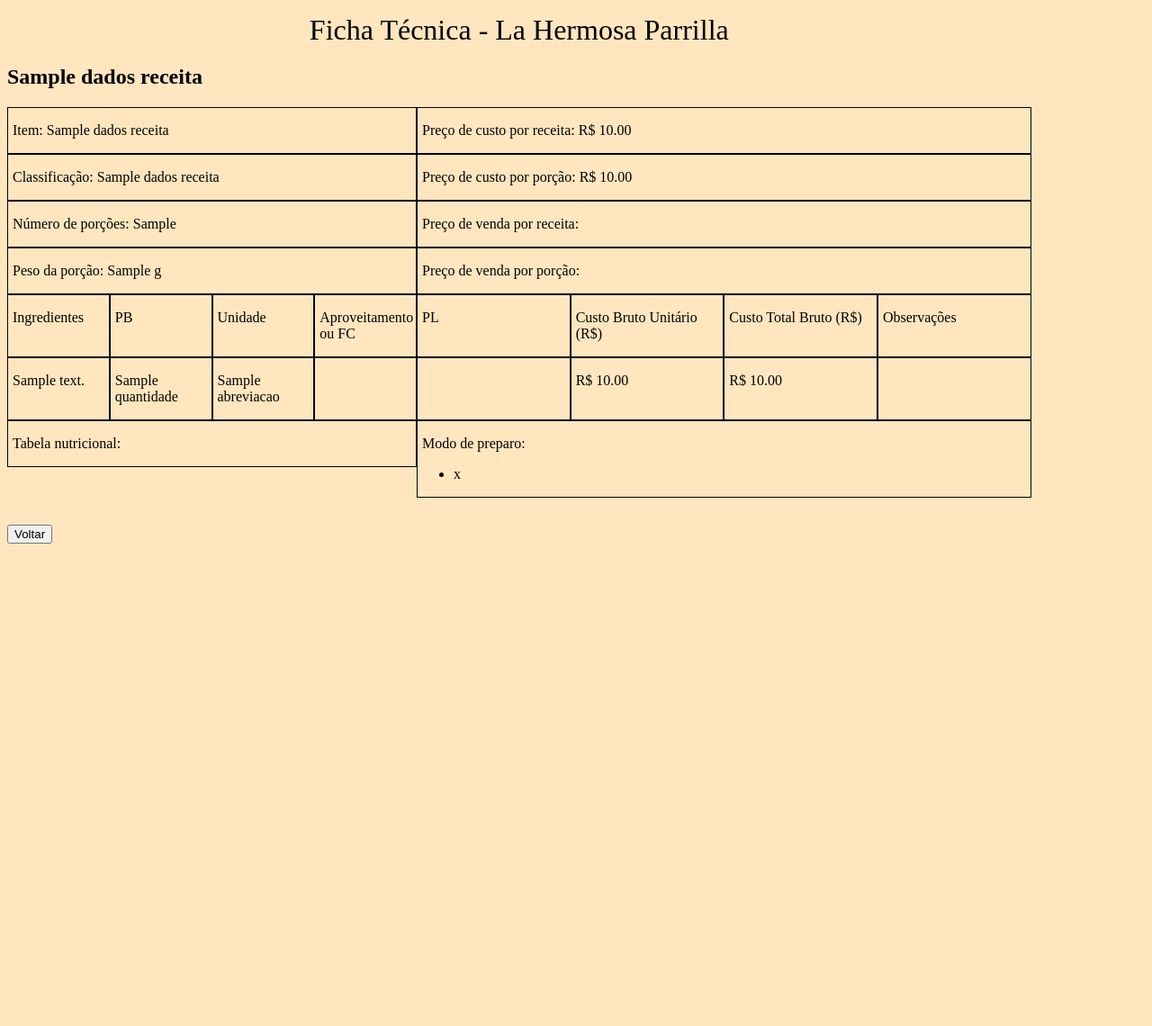
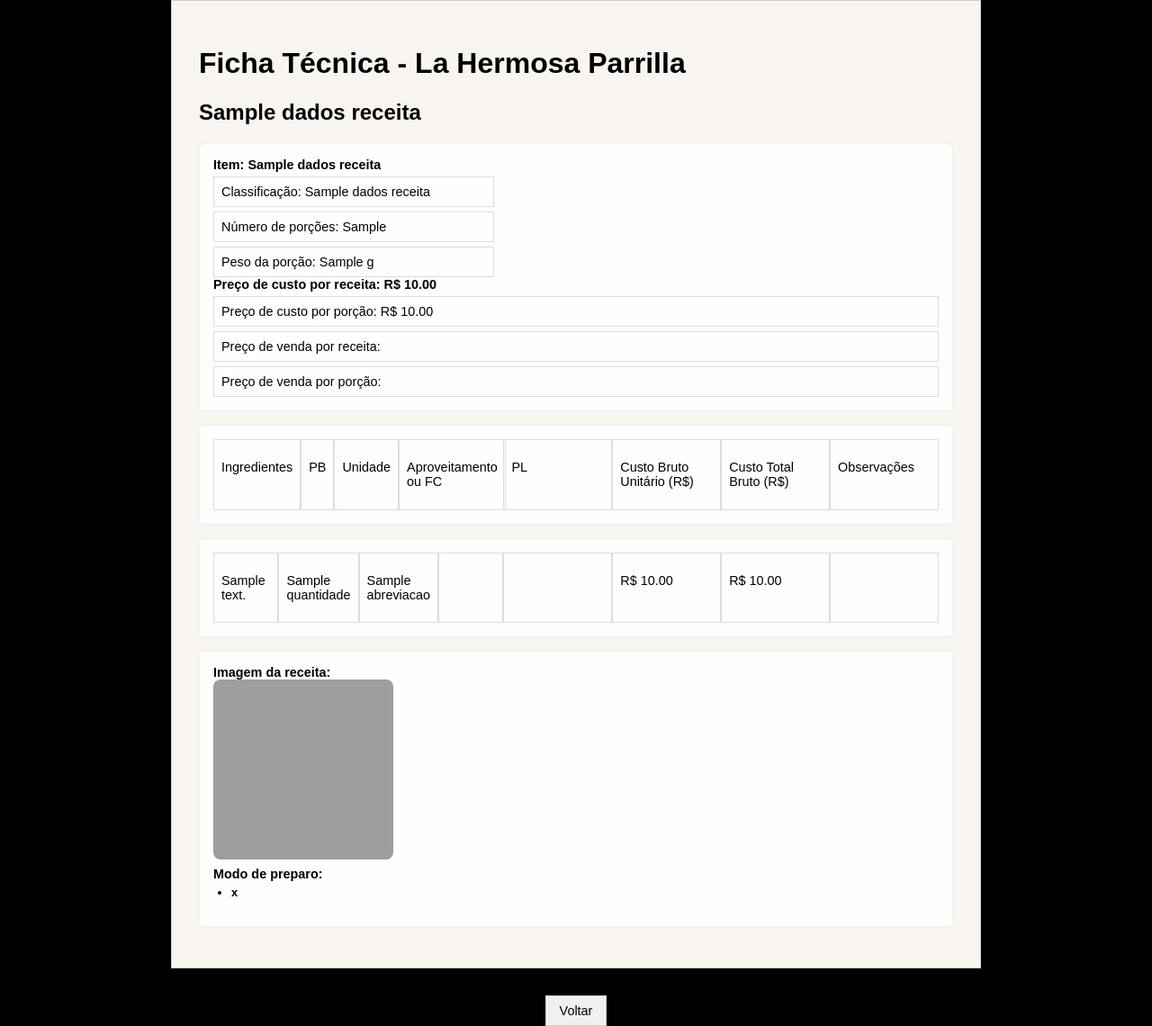
Before and after one commit to gab1pimenta/Projeto-Intregrado-I, a Django app: template usuarios/templates/ficha.html in a window 1280 px wide. Shown: the whole page at 90% size. Before the commit the page ends 604 px from the top, so only its background shows below. Run offline with Django 5.2, Linux system fonts and the light colour scheme; the template is opened without the code that fills it: most values are stand-ins (such as "Sample title", 1, 10 or a date in 2020); grey boxes are pictures that could not be loaded.

Commit message:
Testando nova funcionalidade sem impactar a main

```diff
--- a/usuarios/static/usuarios/CSS/style.css
+++ b/usuarios/static/usuarios/CSS/style.css
@@ -1,130 +1,254 @@
 body {
-    background-color: #ffe6bf;
-    h1 {
-        text-align: center;
-        margin: 15px;
-        font-weight: 500;
-    }
-    p {
-        margin-left: 5px;
-    }
+    background-color: #000;
+    margin: 0;
+    font-family: sans-serif;
+    overflow-y: auto;
+    display: flex;
+    flex-direction: column;
+    align-items: center;
 }
 
-.container{
-    width: 90%;
+h1.titulo-fixo {
+    background-color: #f8f5f0;
+    color: #333;
+    text-align: center;
+    padding: 20px;
+    margin: 0;
+    position: fixed;
+    top: 0;
+    left: 0;
+    width: 100%;
+    z-index: 100;
+    box-shadow: 0px 2px 5px rgba(0, 0, 0, 0.1);
+}
+
+.conteudo-pagina {
+    display: flex;
+    justify-content: center;
+    align-items: flex-start;
+    min-height: calc(100vh - 60px);
+    padding-top: 60px;
+    width: 100%;
+    box-sizing: border-box;
+}
+
+.container {
+    background-color: #f8f5f0;
+    width: 80%;
+    max-width: 900px;
+    padding: 30px;
+    border: 1px solid #ccc;
+    box-shadow: 5px 5px 15px rgba(0, 0, 0, 0.3);
+    box-sizing: border-box;
+    margin-bottom: 20px;
+}
+
+
+.container > div {
+    background-color: #fefefe;
+    margin-bottom: 15px;
+    padding: 15px;
+    border-radius: 5px;
+    border: 1px solid #eee;
+    box-sizing: border-box;
+}
+
+
+.container > div#receitaEscolhida {
+    background-color: transparent;
+    padding: 0;
+    border: none;
+    border-radius: 0;
 }
 
 .linha {
     width: 100%;
-    margin: 0 auto;
     display: flex;
-    flex-flow: row nowrap;
+    flex-flow: row wrap;
+    align-items: stretch;
+    margin-bottom: 10px;
+    box-sizing: border-box;
 }
 
-.item{
-    border: 1px black solid;
+.item {
+    border: 1px solid #ddd;
+    padding: 8px;
+    margin-bottom: 5px;
+    box-sizing: border-box;
+    font-size: 0.9em;
+}
+
+.item p {
+    margin: 0;
 }
 
 .principal {
     width: 40%;
-}
-
-.seletor{
-    width: 30%;
-    margin: 0 auto;
-    height: 300px;
-}
-
-.formulario{
-    margin: 0 auto;
-    padding: 15px;
-    height: 125px;
-    width: 30%;
-    border: 1px black solid;
-}
-
-.formularioLogin{
-    margin: 0 auto;
-    padding: 15px;
-    height: 200px;
-    width: 30%;
-    border: 1px black solid;
-}
-
-.receitas{
-    width: 100%;
-    margin: 0 auto;
-}
-
-.botao{
-    margin-top: 30px;
-    float: right;
-}
-
-.botaoVoltar{
-    margin-top: 30px;
-    float: left;
+    padding-right: 10px;
+    box-sizing: border-box;
 }
 
 .detalhes {
-    width: 60%;
-
-}
-
-.senhaErrada{
-    font-weight: bold;
-    color: red;
-    font-size: 12px;
-    display: none;
+    width: 100%;
+    box-sizing: border-box;
 }
 
 .principal-ing {
     display: flex;
     flex-flow: row nowrap;
     width: 40%;
+    box-sizing: border-box;
 }
 
 .detalhes-ing {
     display: flex;
     flex-flow: row nowrap;
     width: 60%;
+    box-sizing: border-box;
+}
+
+.l2_1, .l2_2, .l2_3, .l2_4 {
+    width: 100%;
+    border: 1px solid #ddd;
+    padding: 8px;
+    box-sizing: border-box;
+    font-size: 0.9em;
+}
+
+.l2_5, .l2_6, .l2_7, .l2_8 {
+    width: 100%;
+    border: 1px solid #ddd;
+    padding: 8px;
+    box-sizing: border-box;
+    font-size: 0.9em;
+}
+
+
+.principal-ing > div {
+    width: 50%;
+}
+
+.detalhes-ing > div {
+    width: 50%;
 
 }
 
-.l2_1 {
-    width: 100%;
-    border: 1px black solid;
+.principal .item:last-child,
+.detalhes .item:last-child,
+.principal-ing > div:last-child,
+.detalhes-ing > div:last-child {
+    margin-bottom: 0;
+
 }
 
-.l2_2 {
-    width: 100%;
-    border: 1px black solid;
+
+.principal .item:nth-child(1),
+.detalhes .item:nth-child(1) {
+    border: none;
+    padding: 0;
+    margin-bottom: 5px;
+    font-weight: bold;
 }
 
-.l2_3 {
-    width: 100%;
-    border: 1px black solid;
+.detalhes .item ul {
+    padding-left: 20px;
+    margin-top: 5px;
 }
 
-.l2_4 {
-    width: 100%;
-    border: 1px black solid;
+.detalhes .item li {
+    font-size: 0.9em;
+    margin-bottom: 5px;
 }
 
-.l2_5 {
-    width: 100%;
-    border: 1px black solid;
+.botaoVoltar {
+    background-color: #f0f0f0;
+    border: 1px solid #ccc;
+    padding: 8px 15px;
+    cursor: pointer;
+    font-size: 0.9em;
+    margin-top: 10px;
 }
 
-.l2_6 {
-    width: 100%;
-    border: 1px black solid;
+.botaoVoltar:hover {
+    background-color: #e0e0e0;
 }
-.l2_7 {
-    width: 100%;
-    border: 1px black solid;
+
+
+.formularioLogin {
+    background-color: #fff;
+    padding: 20px;
+    border-radius: 5px;
+    box-shadow: 2px 2px 10px rgba(0, 0, 0, 0.1);
+    text-align: center;
 }
-.l2_8 {
-    width: 100%;
-    border: 1px black solid;
+
+.formularioLogin p {    margin-bottom: 5px;
+    font-weight: bold;
 }
+
+.formularioLogin input[type="text"],
+.formularioLogin input[type="password"] {
+    padding: 10px;
+    margin-bottom: 15px;
+    border: 1px solid #ddd;
+    border-radius: 3px;
+    width: 80%;
+    box-sizing: border-box;
+}
+
+.botao {
+    background-color: #007bff;
+    color: white;
+    padding: 10px 15px;
+    border: none;
+    border-radius: 3px;
+    cursor: pointer;
+    font-size: 1em;
+    margin-top: 10px;
+}
+
+.botao:hover {
+    background-color: #0056b3;
+}
+
+.senhaErrada {
+    color: red;
+    font-size: 0.9em;
+    margin-top: 10px;
+    font-weight: bold;
+}
+
+
+.formulario {
+    background-color: #fff;
+    padding: 20px;
+    border-radius: 5px;
+    box-shadow: 2px 2px 10px rgba(0, 0, 0, 0.1);
+    text-align: center;
+}
+
+.formulario p {
+    margin-bottom: 10px;
+    font-weight: bold;
+}
+
+.receitas {
+    padding: 10px;
+    margin-bottom: 15px;
+    border: 1px solid #ddd;
+    border-radius: 3px;
+    width: 80%;
+    box-sizing: border-box;
+    font-size: 1em;
+}
+
+
+.formulario .botaoVoltar {
+    background-color: #6c757d;
+    margin-right: 10px;
+    position: static;
+}
+
+.formulario .botaoVoltar:hover {
+    background-color: #5a6268;
+}
--- a/usuarios/templates/ficha.html
+++ b/usuarios/templates/ficha.html
@@ -79,11 +79,15 @@
       </div>
       {% endfor %}
 
-      <!-- TABELA NUTRICIONAL E MODO DE PREPARO -->
+      <!-- IMAGEM DA RECEITA E MODO DE PREPARO -->
       <div class="linha">
         <div class="principal">
           <div class="item">
-            <p>Tabela nutricional:</p>
+            <p>Imagem da receita:</p>
+            <img
+              src="{% static 'usuarios/img/' %}{{ dados_receita.nome_receita }}.jpg"
+              alt="Imagem da receita {{ dados_receita.nome_receita }}"
+              style="width: 200px; height: 200px; border-radius: 8px;">
           </div>
         </div>
         <div class="detalhes">
```
Also changed, not shown: usuarios/static/usuarios/img/Batata Rústica.jpg (renamed from usuarios/static/imagens_receitas/Receita_1.jpeg), usuarios/static/usuarios/img/Creme de Milho.jpg (renamed from usuarios/static/imagens_receitas/Receita_2.jpeg), usuarios/static/usuarios/img/Sanduíche Artesanal.jpg (renamed from usuarios/static/imagens_receitas/Receita_3.jpeg).
